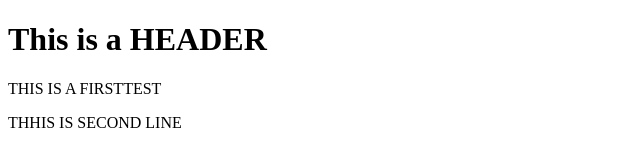
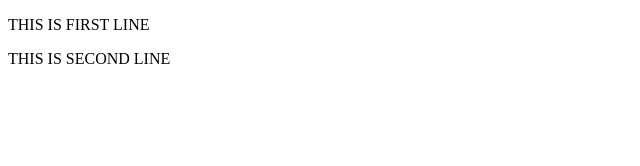
Before and after one commit to amalahema/Bootstrap, a website: page ABOUTUS.HTML in a window 1280 px wide. Shown: the whole page, without its empty margins (0-640 px from the left). Drawn offline with Linux system fonts and the light colour scheme.

Commit message:
THIS IS SECOND LINE

```diff
--- a/ABOUTUS.HTML
+++ b/ABOUTUS.HTML
@@ -3,8 +3,11 @@
     <head></head>
 
     <body>
-        <h1>This is a HEADER</h1>
-        <P>THIS IS A FIRSTTEST </P>
-        <P>THHIS IS SECOND LINE</P>
+       <P>THIS IS FIRST LINE</P>
+       <P>THIS IS SECOND LINE</P>
+
+
+
+
     </body>
 </html>
```
